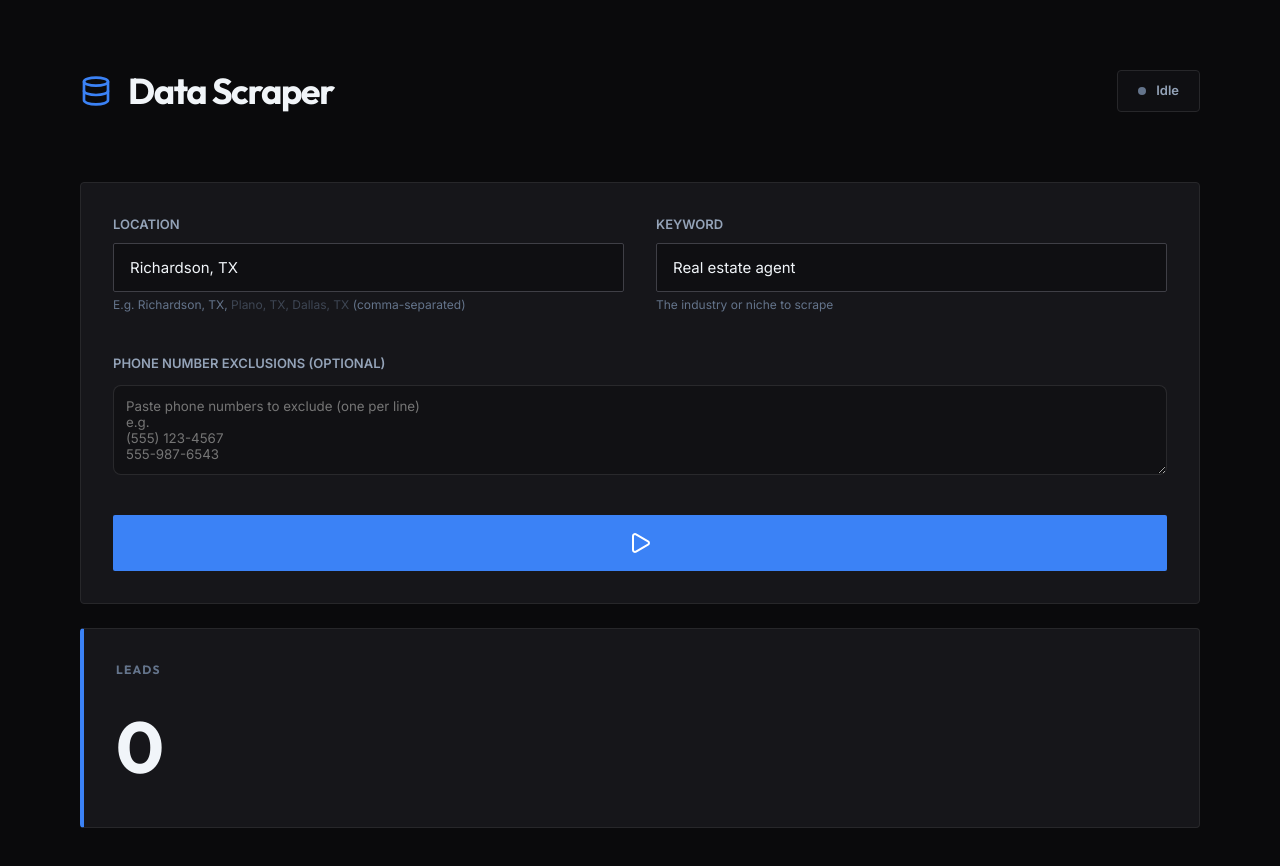
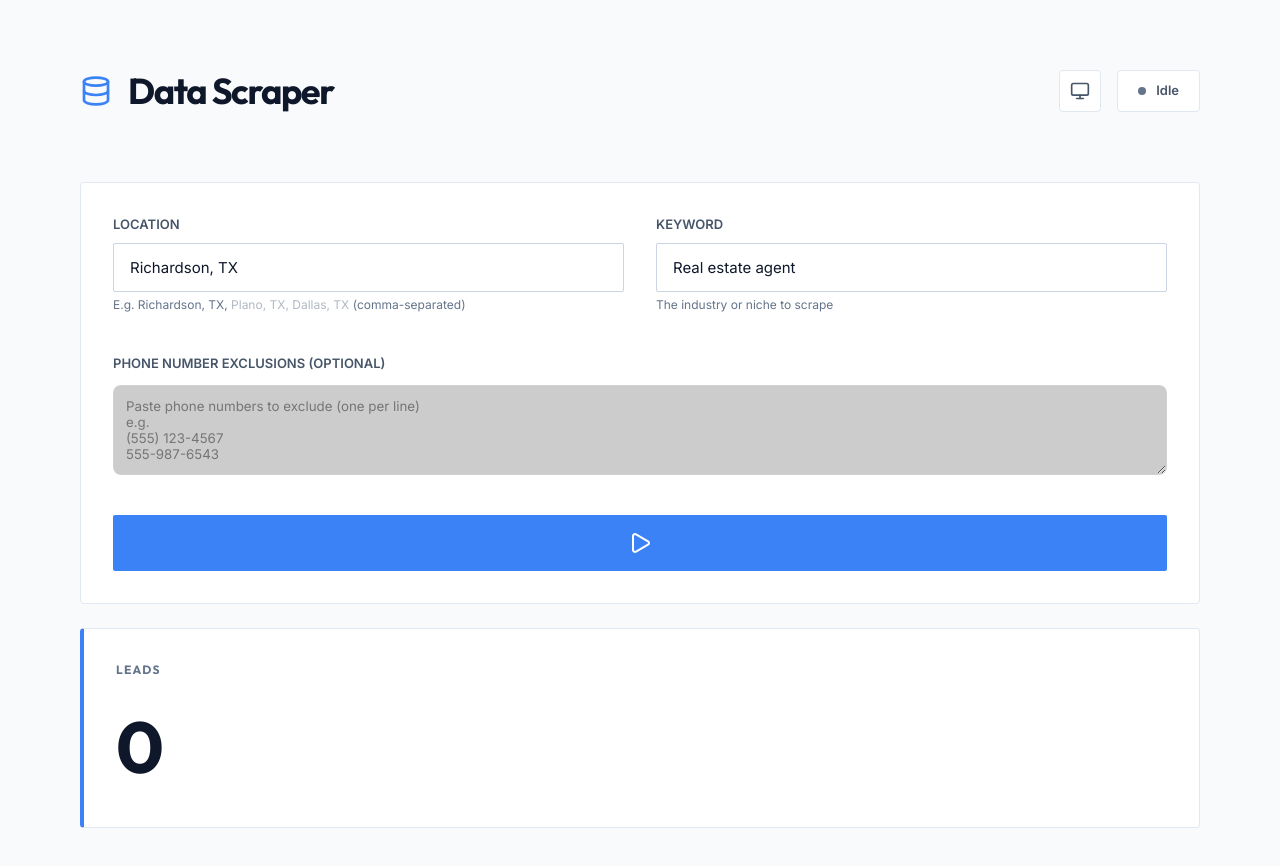
Before and after one commit to KriNeupane/bps_ai_project, a React (Vite) app in the folder ui/: page / in a window 1280 px wide. Shown: the top 866 px of the page. Built offline with nearby package versions, Linux system fonts and the light colour scheme; no server answers.

Commit message:
feat: add Dark/Light/System theme toggle and theme-aware Pong game

```diff
--- a/ui/src/App.css
+++ b/ui/src/App.css
@@ -324,7 +324,7 @@ input:focus {
 .pong-canvas {
   width: 100%;
   height: auto;
-  background: #0a0a0a;
+  background: var(--pong-bg);
   border: 2px solid rgba(255, 255, 255, 0.1);
   border-radius: 4px;
 }
--- a/ui/src/App.jsx
+++ b/ui/src/App.jsx
@@ -1,5 +1,5 @@
 import React, { useState, useEffect } from 'react';
-import { Play, Loader2, Database, Download } from 'lucide-react';
+import { Play, Loader2, Database, Download, Sun, Moon, Monitor } from 'lucide-react';
 import axios from 'axios';
 import PongGame from './PongGame';
 import './App.css';
@@ -15,6 +15,45 @@ function App() {
   const [leads, setLeads] = useState([]);
   const [history, setHistory] = useState([]);
   const [status, setStatus] = useState('Idle');
+
+  // Theme state: 'light', 'dark', or 'system'
+  const [theme, setTheme] = useState(() => localStorage.getItem('theme-mode') || 'system');
+
+  useEffect(() => {
+    const root = window.document.documentElement;
+
+    const applyTheme = (mode) => {
+      if (mode === 'system') {
+        const systemTheme = window.matchMedia('(prefers-color-scheme: dark)').matches ? 'dark' : 'light';
+        root.setAttribute('data-theme', systemTheme);
+      } else {
+        root.setAttribute('data-theme', mode);
+      }
+    };
+
+    applyTheme(theme);
+    localStorage.setItem('theme-mode', theme);
+
+    // Listen for system changes if mode is 'system'
+    if (theme === 'system') {
+      const mediaQuery = window.matchMedia('(prefers-color-scheme: dark)');
+      const handleChange = () => applyTheme('system');
+      mediaQuery.addEventListener('change', handleChange);
+      return () => mediaQuery.removeEventListener('change', handleChange);
+    }
+  }, [theme]);
+
+  const cycleTheme = () => {
+    const modes = ['light', 'dark', 'system'];
+    const nextIndex = (modes.indexOf(theme) + 1) % modes.length;
+    setTheme(modes[nextIndex]);
+  };
+
+  const getThemeIcon = () => {
+    if (theme === 'light') return <Sun size={20} />;
+    if (theme === 'dark') return <Moon size={20} />;
+    return <Monitor size={20} />;
+  };
 
 
 
@@ -69,9 +108,29 @@ function App() {
             <Database className="logo-icon" size={32} style={{ color: 'var(--accent)' }} />
             <h1 style={{ margin: 0 }}>Data Scraper</h1>
           </div>
-          <div className="status-badge">
-            <div className={`dot ${isScanning ? 'pulse' : ''}`} />
-            {status}
+          <div style={{ display: 'flex', alignItems: 'center', gap: '16px' }}>
+            <button
+              className="theme-toggle-btn"
+              onClick={cycleTheme}
+              title={`Switch to ${theme === 'light' ? 'Dark' : theme === 'dark' ? 'System' : 'Light'} Mode`}
+              style={{
+                display: 'flex',
+                alignItems: 'center',
+                justifyContent: 'center',
+                background: 'var(--bg-sidebar)',
+                border: '1px solid var(--border-subtle)',
+                color: 'var(--text-secondary)',
+                padding: '10px',
+                borderRadius: '4px',
+                cursor: 'pointer'
+              }}
+            >
+              {getThemeIcon()}
+            </button>
+            <div className="status-badge">
+              <div className={`dot ${isScanning ? 'pulse' : ''}`} />
+              {status}
+            </div>
           </div>
         </header>
 
@@ -113,7 +172,7 @@ function App() {
               </div>
             </div>
 
-            <PongGame isScanning={isScanning} />
+            <PongGame isScanning={isScanning} theme={theme} />
 
             <div style={{ display: 'flex', gap: '1rem', marginTop: '1.5rem' }}>
               <button className="start-btn" onClick={handleStart} disabled={isScanning} style={{ flex: 1, padding: '16px', justifyContent: 'center', gap: '8px' }}>
--- a/ui/src/PongGame.jsx
+++ b/ui/src/PongGame.jsx
@@ -1,6 +1,6 @@
 import React, { useRef, useEffect, useState } from 'react';
 
-const PongGame = ({ isScanning }) => {
+const PongGame = ({ isScanning, theme }) => {
   const canvasRef = useRef(null);
   const [playerScore, setPlayerScore] = useState(0);
   const [aiScore, setAiScore] = useState(0);
@@ -38,6 +38,12 @@ const PongGame = ({ isScanning }) => {
     const canvas = canvasRef.current;
     const ctx = canvas.getContext('2d');
 
+    // Get theme colors from CSS variables
+    const rootStyle = getComputedStyle(window.document.documentElement);
+    const textColor = rootStyle.getPropertyValue('--text-primary').trim() || '#ffffff';
+    const accentColor = rootStyle.getPropertyValue('--accent').trim() || '#3b82f6';
+    const subtleColor = rootStyle.getPropertyValue('--border-strong').trim() || 'rgba(255,255,255,0.2)';
+
     // Game dimensions
     const width = canvas.width;
     const height = canvas.height;
@@ -68,7 +74,7 @@ const PongGame = ({ isScanning }) => {
       ctx.beginPath();
       ctx.moveTo(width / 2, 0);
       ctx.lineTo(width / 2, height);
-      ctx.strokeStyle = "rgba(255, 255, 255, 0.2)";
+      ctx.strokeStyle = subtleColor;
       ctx.stroke();
       ctx.setLineDash([]);
 
@@ -129,14 +135,14 @@ const PongGame = ({ isScanning }) => {
       if (aiY + paddleHeight > height) aiY = height - paddleHeight;
 
       // 9. Draw paddles
-      ctx.fillStyle = "#3b82f6"; // Accent blue
+      ctx.fillStyle = accentColor; // Player (Accent Blue)
       ctx.fillRect(0, playerY, paddleWidth, paddleHeight);
 
-      ctx.fillStyle = "#ef4444"; // AI Red
+      ctx.fillStyle = "#ef4444"; // AI (Keep Red for contrast)
       ctx.fillRect(width - paddleWidth, aiY, paddleWidth, paddleHeight);
 
       // 10. Draw Ball
-      ctx.fillStyle = "white";
+      ctx.fillStyle = textColor;
       ctx.fillRect(ballX, ballY, ballSize, ballSize);
 
       requestAnimationFrame(gameLoop);
@@ -169,7 +175,7 @@ const PongGame = ({ isScanning }) => {
       window.removeEventListener('keydown', handleKeyDown);
       window.removeEventListener('keyup', handleKeyUp);
     };
-  }, [isScanning]);
+  }, [isScanning, theme]);
 
   if (!isScanning) return null;
 
--- a/ui/src/index.css
+++ b/ui/src/index.css
@@ -1,25 +1,37 @@
 @import url('https://fonts.googleapis.com/css2?family=Inter:wght@400;500;600;700&family=Outfit:wght@500;700&display=swap');
 
 :root {
-  /* Refined Professional Palette */
+  /* Common Variables */
+  --accent: #3b82f6;
+  --accent-light: #60a5fa;
+  --shadow-sm: 0 1px 2px 0 rgb(0 0 0 / 0.05);
+  --shadow-md: 0 4px 6px -1px rgb(0 0 0 / 0.1), 0 2px 4px -2px rgb(0 0 0 / 0.1);
+  --radius: 8px;
+
+  /* Default Dark Theme (Matches original) */
   --bg-main: #0a0a0c;
   --bg-sidebar: #0f0f12;
   --bg-card: #16161a;
   --bg-input: #1e1e24;
-
-  --accent: #3b82f6; /* Trustworthy Blue */
-  --accent-light: #60a5fa;
-
   --text-primary: #f1f5f9;
   --text-secondary: #94a3b8;
   --text-muted: #64748b;
-
   --border-subtle: #27272a;
   --border-strong: #3f3f46;
+  --pong-bg: #0a0a0a;
+}
 
-  --shadow-sm: 0 1px 2px 0 rgb(0 0 0 / 0.05);
-  --shadow-md: 0 4px 6px -1px rgb(0 0 0 / 0.1), 0 2px 4px -2px rgb(0 0 0 / 0.1);
-  --radius: 8px;
+[data-theme="light"] {
+  --bg-main: #f8fafc;
+  --bg-sidebar: #ffffff;
+  --bg-card: #ffffff;
+  --bg-input: #f1f5f9;
+  --text-primary: #0f172a;
+  --text-secondary: #475569;
+  --text-muted: #64748b;
+  --border-subtle: #e2e8f0;
+  --border-strong: #cbd5e1;
+  --pong-bg: #ffffff;
 }
 
 * {
```
